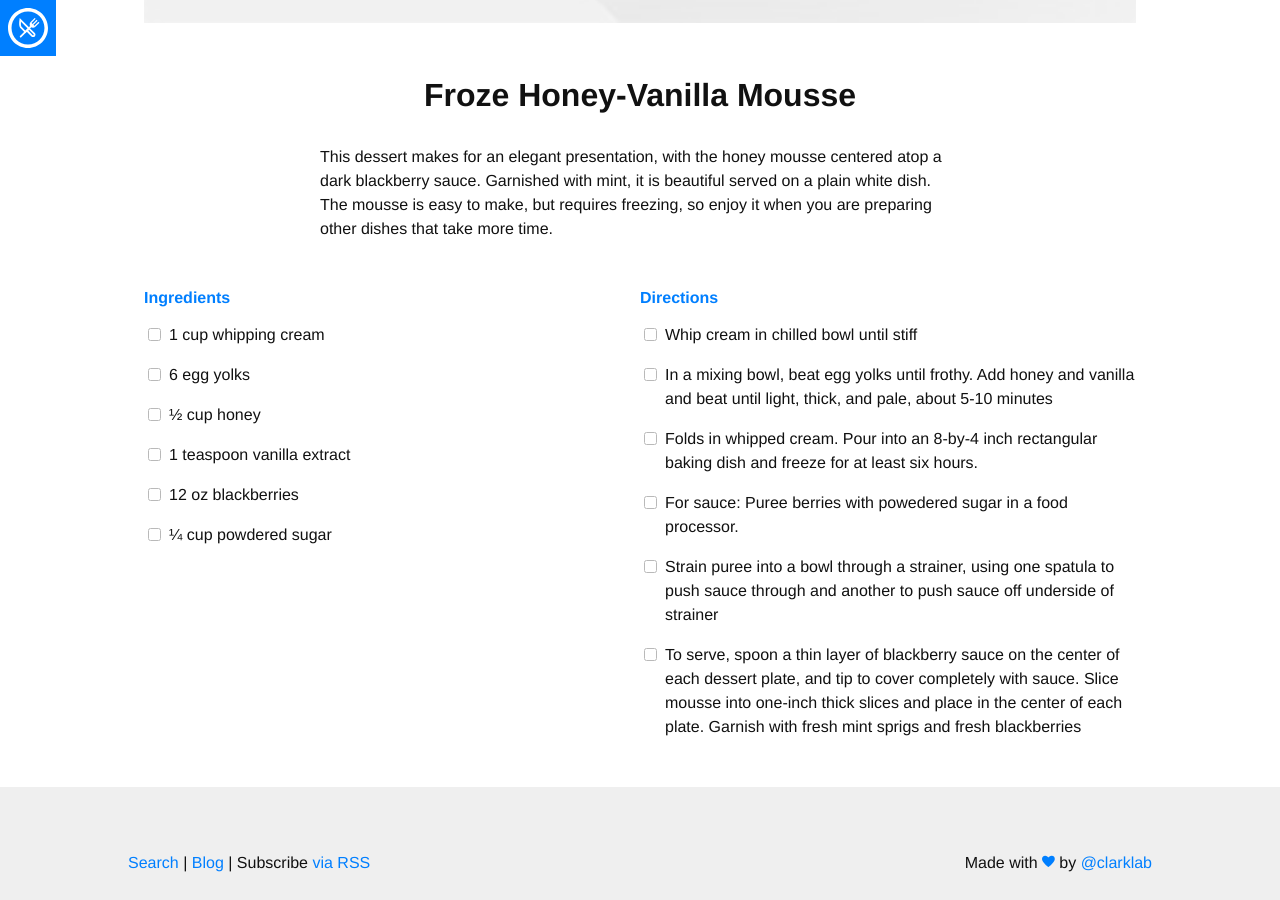
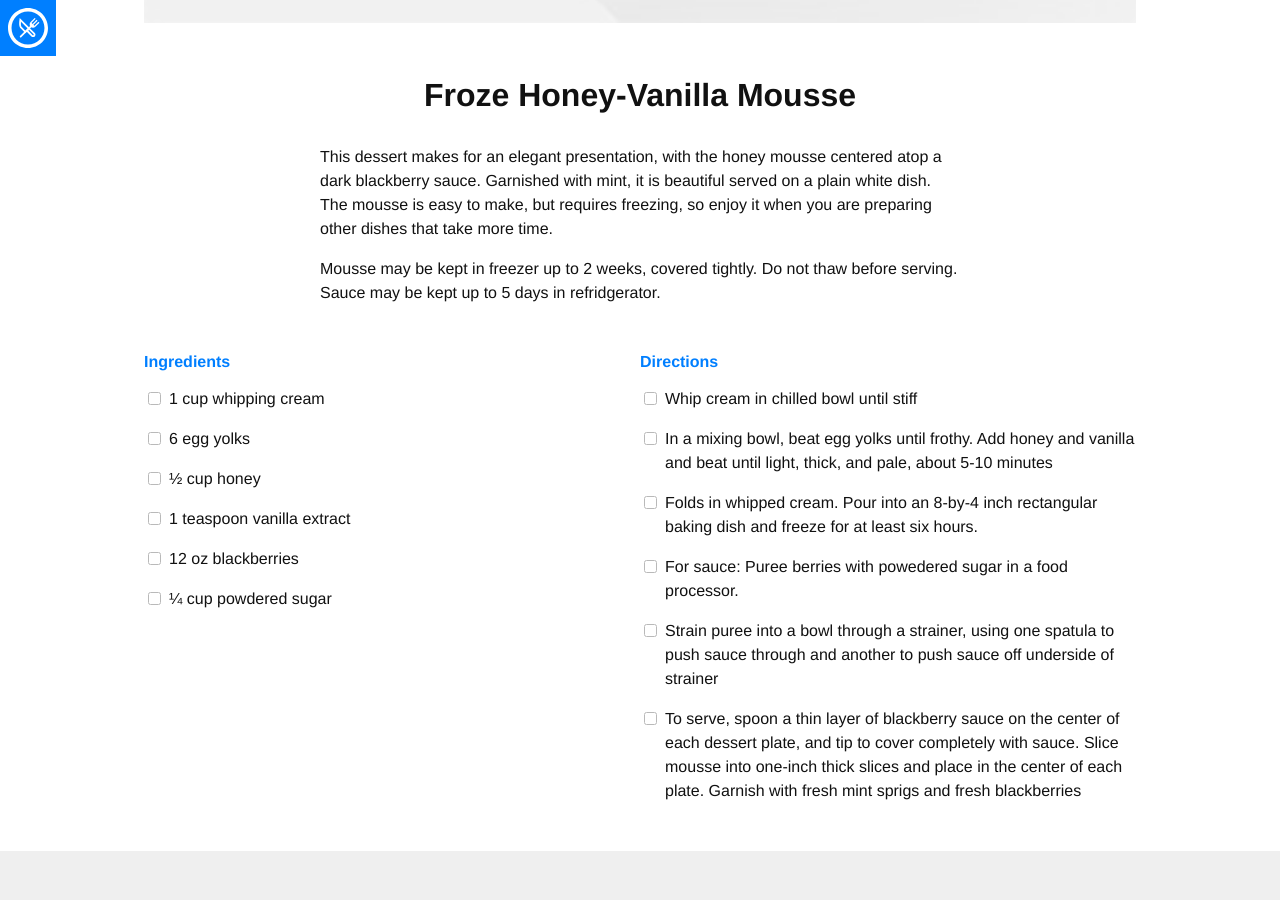
Before and after one commit to edinel/recipes, a Jekyll site: the page built from _recipes/FrozenHoneyVanillaMousse.md, in a window 1280 px wide and 900 px high, scrolled down 985 px. Built offline with Jekyll 4.4.1, drawn with Linux system fonts in a browser that asks for light colours; nearby versions of some CDN libraries; some web fonts are replaced.

Commit message:
Quick addition

```diff
--- a/_recipes/FrozenHoneyVanillaMousse.md
+++ b/_recipes/FrozenHoneyVanillaMousse.md
@@ -25,3 +25,6 @@ directions:
 
 ---
 This dessert makes for an elegant presentation, with the honey mousse centered atop a dark blackberry sauce.  Garnished with mint, it is beautiful served on a plain white dish.  The mousse is easy to make, but requires freezing, so enjoy it when you are preparing other dishes that take more time.
+
+Mousse may be kept in freezer up to 2 weeks, covered tightly.  Do not thaw before serving.
+Sauce may be kept up to 5 days in refridgerator.
```
